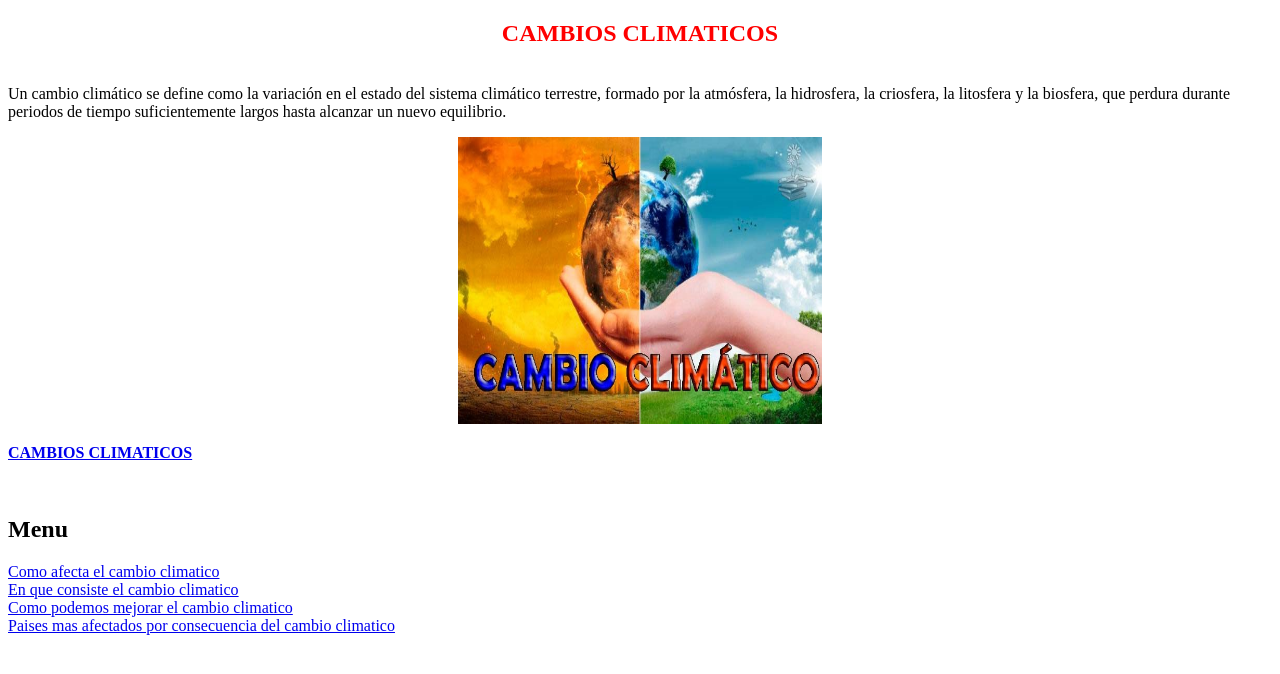
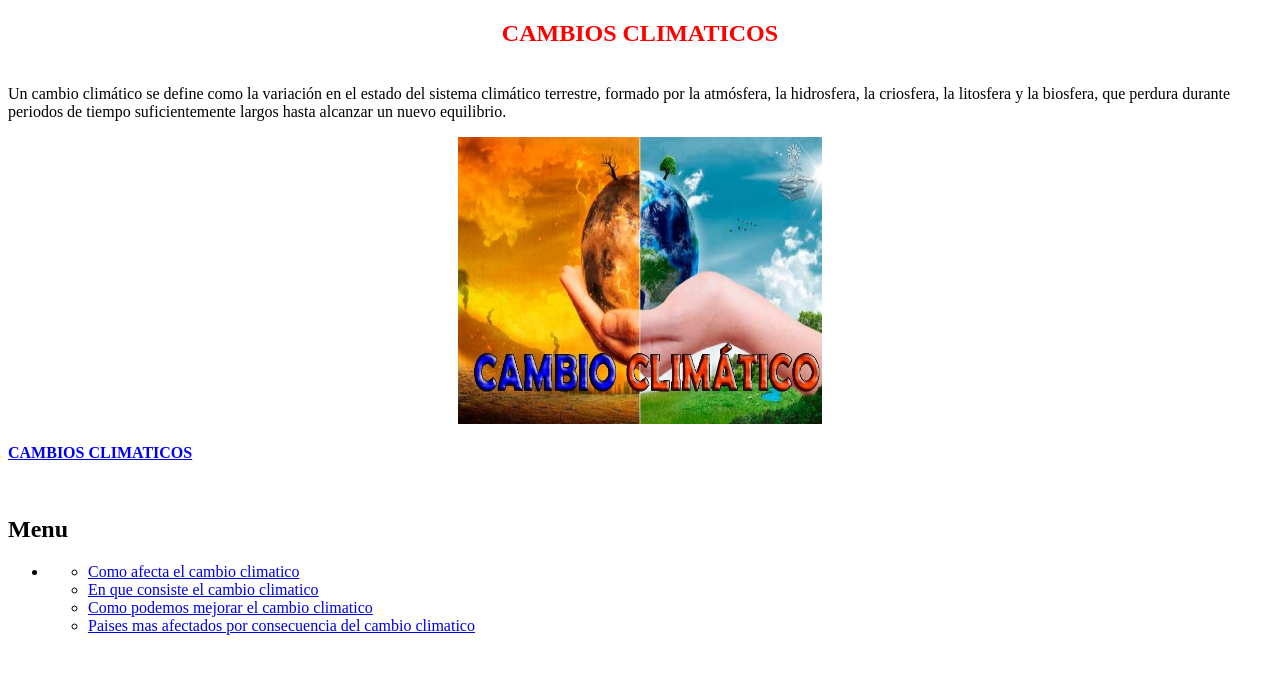
Before and after one commit to UCLA-Huetamo/cambio_climatico, a plain HTML site: page index.html in a window 1280 px wide. Drawn offline with Linux system fonts and the light colour scheme.

Commit message:
Update index.html

```diff
--- a/index.html
+++ b/index.html
@@ -23,13 +23,12 @@
 
 <h2>Menu</h2>
 
-<div>
-    <a href="pagina_1.html">Como afecta el cambio climatico</a> <br>
-    <a href="pagina_2.html">En que consiste el cambio climatico</a> <br>
-    <a href="pagina_3.html">Como podemos mejorar el cambio climatico</a> <br>
-    <a href="paginas_4.html">Paises mas afectados por consecuencia del cambio climatico</a>
+<div><ul><li>
+        <ul><li> <a href="pagina_1.html">Como afecta el cambio climatico</a> <br></li></ul>
+        <ul><li> <a href="pagina_2.html">En que consiste el cambio climatico</a> <br></li></ul>
+        <ul><li> <a href="pagina_3.html">Como podemos mejorar el cambio climatico</a> <br></li></ul>
+        <ul><li> <a href="paginas_4.html">Paises mas afectados por consecuencia del cambio climatico</a></li></ul>
 
-</div>
-
+</div></li></ul>
 </body>
 </html>
```
